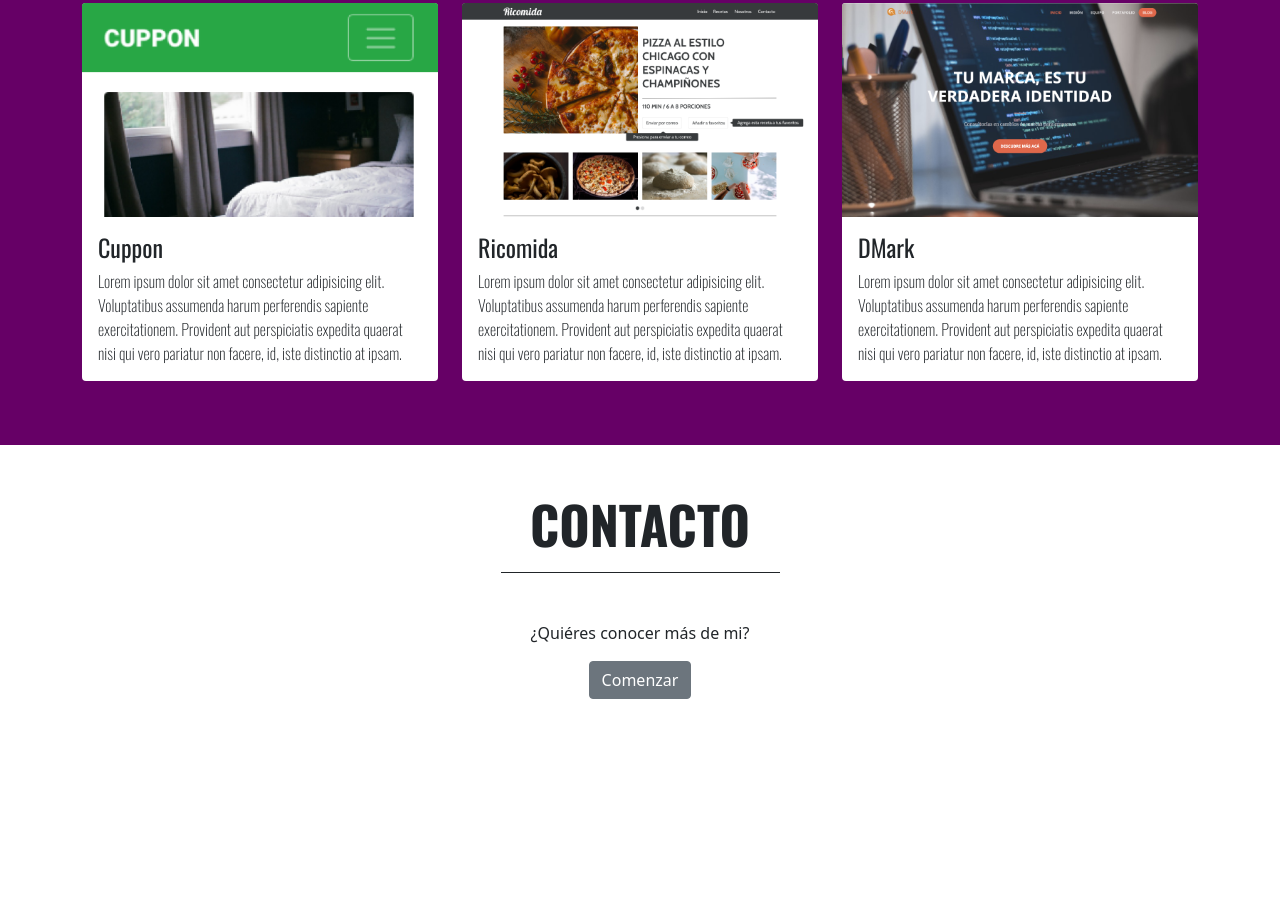
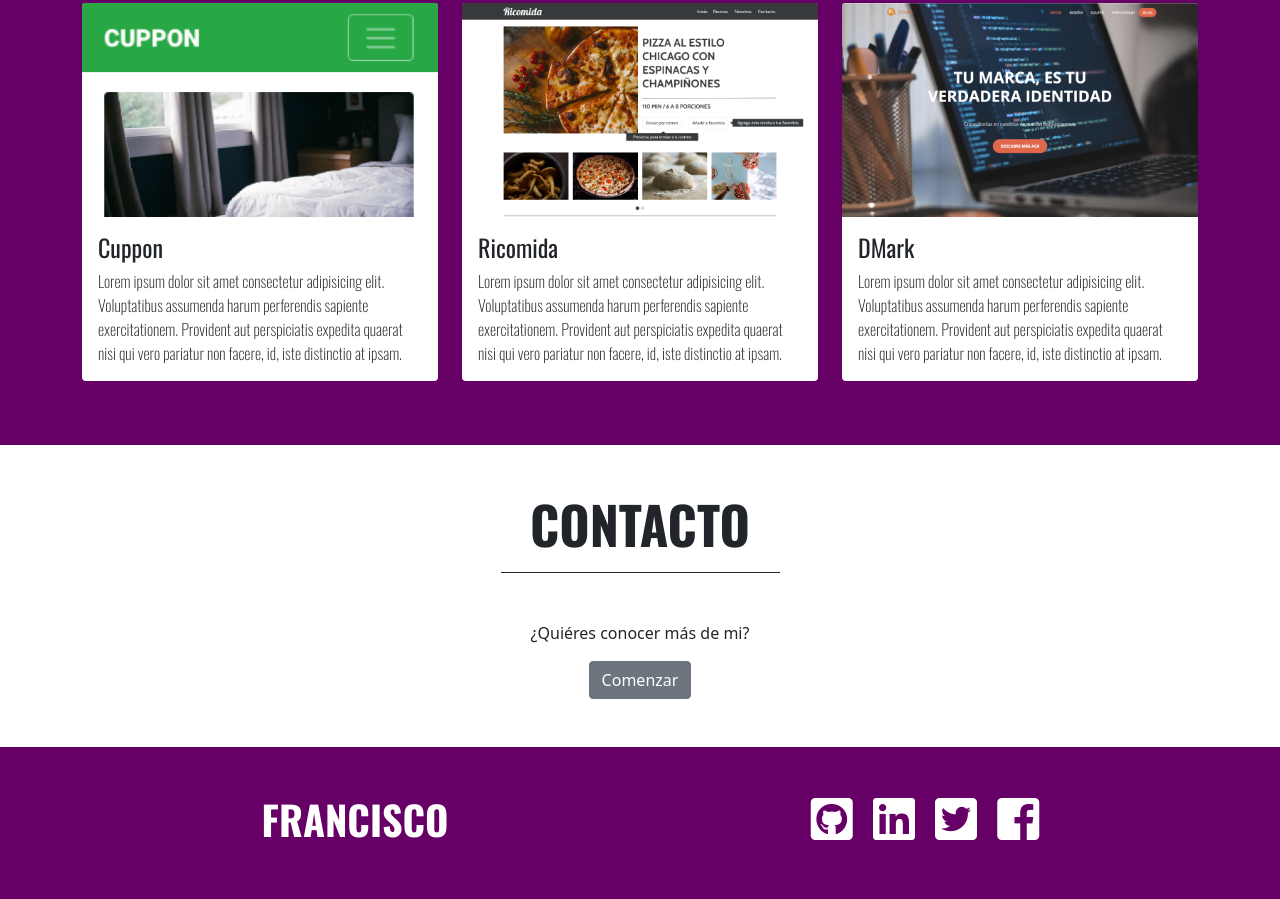
Before and after one commit to longaresf/Mi-Portafolio, a plain HTML site: page index.html in a window 1280 px wide. Shown: the part 2668-3567 px from the top of the page. Before the commit the page ends 3415 px from the top, so only its background shows below. Drawn offline with nearby package versions, Linux system fonts and the light colour scheme.

Commit message:
section footer

```diff
--- a/assets/css/style.css
+++ b/assets/css/style.css
@@ -114,3 +114,18 @@
     font-family: "Oswald";
     font-size: 52px;
 }
+
+/* Footer */
+
+#footer {
+    background-color: var(--vintage);
+}
+
+#footer h1 {
+    font-family: "Oswald";
+}
+
+#footer a {
+    color: var(--white);
+    text-decoration: none;
+}
--- a/index.html
+++ b/index.html
@@ -185,11 +185,24 @@
     </div>
 </section>
 
-<section class="footer">
+<footer id="footer" class="text-center text-white py-5">
+  <div class="container">
+    <div class="row">
+      <div class="col-12 col-sm-6">
+        <h1 class="fw-bold text-uppercase">Francisco</h1>
+      </div>
+      <div class="col-12 col-sm-6">
+        <a href="#"><i class="fab fa-github-square fa-3x mx-2"></i></a>
+        <a href="#"><i class="fab fa-linkedin fa-3x mx-2"></i></a>
+        <a href="#"><i class="fab fa-twitter-square fa-3x mx-2"></i></a>
+        <a href="#"><i class="fab fa-facebook-square fa-3x mx-2"></i></a>
+      </div>
+    </div>
+  </div>
 
 
 
-</section>
+</footer>
 
 <!-- jquery -->
     <script src="https://ajax.googleapis.com/ajax/libs/jquery/3.6.0/jquery.min.js"></script>
```
